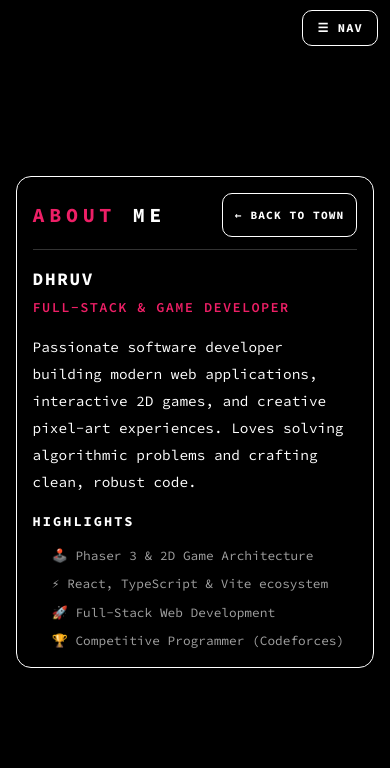
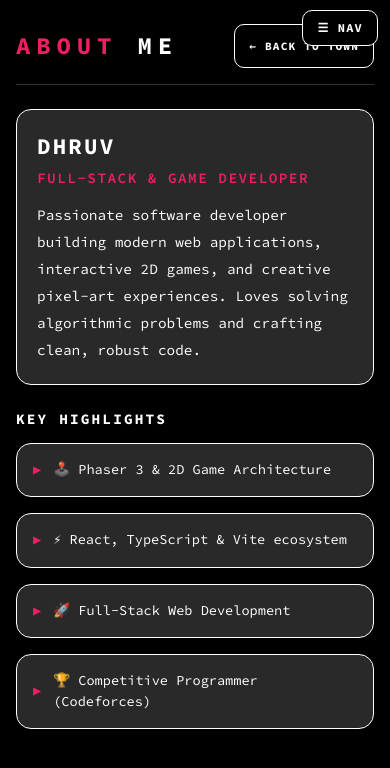
Before and after one commit to Dhruv-2903/Portfolio-, a React (Vite) app: page /about in a window 390 px wide. Shown: the top 768 px of the page. Built offline with nearby package versions, Linux system fonts and the light colour scheme.

Commit message:
responsive design full page with fluid clamp based sizing

```diff
--- a/src/App.css
+++ b/src/App.css
@@ -135,11 +135,12 @@
 /* Full Viewport Page Layout & Content Outlined Cards */
 .page-container {
   display: flex;
+  flex-direction: column;
   align-items: center;
-  justify-content: center;
+  justify-content: flex-start;
   min-height: 100vh;
   background-color: #000000;
-  padding: clamp(0.75rem, 3vw, 2.5rem);
+  padding: clamp(1.5rem, 4vw, 3.5rem) clamp(1rem, 4vw, 2.5rem);
   box-sizing: border-box;
   font-family: var(--font-source-code-pro);
   font-feature-settings: "zero" 1;
@@ -156,25 +157,16 @@
   }
 }
 
-.page-card {
-  background: #000000;
-  border: 1px solid #ffffff;
-  border-radius: 15px;
-  padding: clamp(1rem, 4vw, 2.25rem);
-  width: clamp(280px, 92vw, 680px);
-  max-width: 100%;
-  max-height: calc(100vh - 2 * clamp(0.75rem, 3vw, 2.5rem));
-  overflow-y: auto;
-  overflow-x: hidden;
-  color: #ffffff;
-  font-family: var(--font-source-code-pro);
+/* Full-Width Max 1200px Content Wrapper */
+.page-content-wrapper {
+  max-width: 1200px;
+  width: 100%;
+  margin: 0 auto;
+  display: flex;
+  flex-direction: column;
+  gap: clamp(1.5rem, 4vw, 2.5rem);
+  box-sizing: border-box;
   animation: fadeIn 0.2s ease-out;
-  box-sizing: border-box;
-}
-
-.page-card.page-card-large {
-  width: clamp(280px, 92vw, 1100px);
-  max-width: 100%;
 }
 
 .page-header {
@@ -182,20 +174,20 @@
   justify-content: space-between;
   align-items: center;
   border-bottom: 1px solid #333333;
-  padding-bottom: clamp(0.75rem, 2vw, 1.25rem);
-  margin-bottom: clamp(1rem, 3vw, 1.75rem);
-  gap: clamp(0.75rem, 2vw, 1.5rem);
+  padding-bottom: clamp(1rem, 2.5vw, 1.5rem);
+  gap: clamp(1rem, 3vw, 2rem);
   flex-wrap: wrap;
+  width: 100%;
 }
 
-/* Fluid Section Headings: Source Code Pro, uppercase, fluid font-size 20px -> 42px, fluid letter-spacing */
+/* Fluid Section Headings: Source Code Pro, uppercase, fluid font-size 24px -> 42px, fluid letter-spacing */
 .page-header h2 {
   margin: 0;
   font-family: var(--font-source-code-pro);
-  font-size: clamp(1.25rem, 4.2vw, 2.625rem);
+  font-size: clamp(1.5rem, 5vw, 2.625rem);
   font-weight: 700;
   text-transform: uppercase;
-  letter-spacing: clamp(0.12em, 1.2vw, 0.4em);
+  letter-spacing: clamp(0.15em, 1.5vw, 0.4em);
   line-height: 1.19;
   color: #ffffff;
   word-break: break-word;
@@ -209,12 +201,12 @@
   background: transparent;
   color: #ffffff;
   border: 1px solid #ffffff;
-  font-size: clamp(0.7rem, 1.1vw, 0.8rem);
+  font-size: clamp(0.7rem, 1.2vw, 0.75rem);
   font-weight: 700;
   text-transform: uppercase;
   letter-spacing: 0.1em;
   text-decoration: none;
-  padding: clamp(8px, 1.5vw, 10px) clamp(12px, 2vw, 16px);
+  padding: clamp(8px, 1.5vw, 12px) clamp(14px, 2vw, 20px);
   font-family: var(--font-source-code-pro);
   border-radius: 10px;
   min-height: 44px;
@@ -233,14 +225,27 @@
 .page-body {
   display: flex;
   flex-direction: column;
-  gap: clamp(1rem, 3vw, 1.75rem);
+  gap: clamp(1.5rem, 4vw, 2.5rem);
   font-family: var(--font-source-code-pro);
+  width: 100%;
+}
+
+/* About Page Hero & Highlights Grid */
+.about-hero-card {
+  background: #29292a;
+  border: 1px solid #ffffff;
+  border-radius: 15px;
+  padding: clamp(1.25rem, 3.5vw, 2.25rem);
+  display: flex;
+  flex-direction: column;
+  gap: clamp(0.75rem, 2vw, 1.25rem);
+  box-sizing: border-box;
 }
 
 .profile-header h3 {
   margin: 0 0 0.3rem 0;
   color: #ffffff;
-  font-size: clamp(1.1rem, 2.5vw, 1.4rem);
+  font-size: clamp(1.4rem, 3.5vw, 2.2rem);
   font-weight: 700;
   text-transform: uppercase;
   letter-spacing: 0.1em;
@@ -249,7 +254,7 @@
 .profile-header .role {
   margin: 0;
   color: #ee1f66;
-  font-size: clamp(0.85rem, 1.5vw, 0.95rem);
+  font-size: clamp(0.9rem, 2vw, 1.1rem);
   font-weight: 600;
   text-transform: uppercase;
   letter-spacing: 0.1em;
@@ -258,36 +263,51 @@
 .bio {
   line-height: 1.88;
   color: #ffffff;
-  font-size: clamp(0.9rem, 1.5vw, 1rem);
+  font-size: clamp(0.9rem, 1.8vw, 1.05rem);
   margin: 0;
 }
 
-.highlights h4,
-.skill-group h4 {
+.section-subtitle {
   color: #ffffff;
-  margin: 0 0 0.75rem 0;
-  font-size: clamp(0.85rem, 1.5vw, 0.95rem);
+  margin: 0 0 clamp(0.75rem, 2vw, 1.25rem) 0;
+  font-size: clamp(0.9rem, 2vw, 1.1rem);
   font-weight: 700;
   text-transform: uppercase;
   letter-spacing: 0.15em;
 }
 
-.highlights ul {
-  margin: 0;
-  padding-left: 1.2rem;
+.highlights-section {
   display: flex;
   flex-direction: column;
-  gap: 0.5rem;
 }
 
-.highlights li {
-  line-height: 1.6;
-  color: #a0a0a0;
-  font-size: clamp(0.8rem, 1.3vw, 0.9rem);
+.highlights-grid {
+  display: grid;
+  grid-template-columns: repeat(auto-fit, minmax(min(100%, 260px), 1fr));
+  gap: clamp(1rem, 2.5vw, 1.5rem);
+  width: 100%;
 }
 
-.skill-group {
-  margin-bottom: 0.5rem;
+.highlight-card {
+  background: #29292a;
+  border: 1px solid #ffffff;
+  border-radius: 15px;
+  padding: clamp(1rem, 2.5vw, 1.35rem);
+  display: flex;
+  align-items: center;
+  gap: 0.75rem;
+  box-sizing: border-box;
+}
+
+.highlight-card .bullet {
+  color: #ee1f66;
+  font-size: clamp(0.85rem, 1.5vw, 1rem);
+}
+
+.highlight-card .highlight-text {
+  color: #ffffff;
+  font-size: clamp(0.85rem, 1.6vw, 0.95rem);
+  line-height: 1.5;
 }
 
 .tags-container {
@@ -301,7 +321,7 @@
   border: 1px solid #ffffff;
   color: #ffffff;
   padding: 4px clamp(6px, 1.2vw, 10px);
-  font-size: clamp(0.7rem, 1vw, 0.8rem);
+  font-size: clamp(0.7rem, 1.1vw, 0.8rem);
   font-weight: 600;
   border-radius: 6px;
   text-transform: uppercase;
@@ -309,31 +329,33 @@
 }
 
 .pixel-tag.mini {
-  font-size: clamp(0.68rem, 0.95vw, 0.75rem);
+  font-size: clamp(0.68rem, 1vw, 0.75rem);
   padding: 3px clamp(5px, 1vw, 8px);
 }
 
-.projects-list {
+/* Projects Page 1200px Multi-Column Grid */
+.projects-grid {
   display: grid;
-  grid-template-columns: repeat(auto-fit, minmax(min(100%, 300px), 1fr));
-  gap: clamp(1rem, 2.5vw, 1.5rem);
+  grid-template-columns: repeat(auto-fit, minmax(min(100%, 340px), 1fr));
+  gap: clamp(1.25rem, 3vw, 2rem);
+  width: 100%;
 }
 
 .project-card {
   background: #29292a;
   border: 1px solid #ffffff;
   border-radius: 15px;
-  padding: clamp(1rem, 2.5vw, 1.35rem);
+  padding: clamp(1.25rem, 3vw, 1.75rem);
   display: flex;
   flex-direction: column;
-  gap: clamp(0.5rem, 1.5vw, 0.8rem);
+  gap: clamp(0.75rem, 2vw, 1rem);
   box-sizing: border-box;
 }
 
 .project-card h3 {
   margin: 0;
   color: #ffffff;
-  font-size: clamp(1rem, 2vw, 1.15rem);
+  font-size: clamp(1.1rem, 2.5vw, 1.35rem);
   font-weight: 700;
   text-transform: uppercase;
   letter-spacing: 0.1em;
@@ -342,7 +364,7 @@
 
 .project-card p {
   margin: 0;
-  font-size: clamp(0.85rem, 1.5vw, 0.95rem);
+  font-size: clamp(0.85rem, 1.6vw, 0.95rem);
   line-height: 1.7;
   color: #a0a0a0;
 }
@@ -363,7 +385,7 @@
   background: transparent;
   color: #ffffff;
   border: 1px solid #ffffff;
-  padding: clamp(8px, 1.5vw, 10px) clamp(12px, 2vw, 16px);
+  padding: clamp(8px, 1.5vw, 10px) clamp(14px, 2vw, 18px);
   font-size: clamp(0.7rem, 1.1vw, 0.8rem);
   font-weight: 700;
   text-transform: uppercase;
@@ -396,17 +418,19 @@
   color: #ffffff;
 }
 
-.contact-list {
-  display: flex;
-  flex-direction: column;
-  gap: clamp(0.75rem, 2vw, 1rem);
+/* Contact Page Layout & Grid */
+.contact-intro {
+  margin: 0 0 clamp(0.5rem, 1.5vw, 1rem) 0;
+  font-size: clamp(0.9rem, 1.8vw, 1.05rem);
+  color: #a0a0a0;
+  line-height: 1.6;
 }
 
-.contact-intro {
-  margin: 0 0 0.5rem 0;
-  font-size: clamp(0.85rem, 1.5vw, 0.95rem);
-  color: #a0a0a0;
-  line-height: 1.6;
+.contact-grid {
+  display: grid;
+  grid-template-columns: repeat(auto-fit, minmax(min(100%, 320px), 1fr));
+  gap: clamp(1rem, 2.5vw, 1.5rem);
+  width: 100%;
 }
 
 .contact-card {
@@ -416,7 +440,7 @@
   flex-wrap: wrap;
   background: #29292a;
   border: 1px solid #ffffff;
-  padding: clamp(0.75rem, 2.5vw, 1.15rem) clamp(0.85rem, 3vw, 1.5rem);
+  padding: clamp(1rem, 2.5vw, 1.35rem) clamp(1.15rem, 3vw, 1.75rem);
   border-radius: 15px;
   color: #ffffff;
   text-decoration: none;
@@ -436,21 +460,87 @@
   color: #ee1f66;
   text-transform: uppercase;
   letter-spacing: 0.1em;
-  font-size: clamp(0.85rem, 1.5vw, 0.95rem);
+  font-size: clamp(0.9rem, 1.8vw, 1.05rem);
 }
 
 .contact-card .link-label {
   color: #ffffff;
-  font-size: clamp(0.8rem, 1.4vw, 0.9rem);
+  font-size: clamp(0.85rem, 1.5vw, 0.95rem);
   word-break: break-all;
 }
 
-/* Ensure images and media inside page cards scale fluidly */
-.page-card img,
-.page-card video,
-.page-card svg,
-.page-card iframe {
+/* Skills Page Full-Width Category Grid */
+.skills-book-section {
+  width: 100%;
+  display: flex;
+  justify-content: center;
+  align-items: center;
+}
+
+.skills-category-section {
+  display: flex;
+  flex-direction: column;
+  width: 100%;
+  margin-top: clamp(1rem, 3vw, 2rem);
+}
+
+.skills-category-grid {
+  display: grid;
+  grid-template-columns: repeat(auto-fit, minmax(min(100%, 300px), 1fr));
+  gap: clamp(1.25rem, 3vw, 1.75rem);
+  width: 100%;
+}
+
+.skills-category-card {
+  background: #29292a;
+  border: 1px solid #ffffff;
+  border-radius: 15px;
+  padding: clamp(1.25rem, 3vw, 1.5rem);
+  display: flex;
+  flex-direction: column;
+  gap: clamp(0.75rem, 2vw, 1rem);
+  box-sizing: border-box;
+}
+
+.skills-category-card .category-title {
+  margin: 0;
+  color: #ee1f66;
+  font-size: clamp(1rem, 2.2vw, 1.2rem);
+  font-weight: 700;
+  text-transform: uppercase;
+  letter-spacing: 0.1em;
+}
+
+.category-skills-list {
+  list-style: none;
+  padding: 0;
+  margin: 0;
+  display: flex;
+  flex-direction: column;
+  gap: 0.6rem;
+}
+
+.category-skills-list li {
+  color: #ffffff;
+  font-size: clamp(0.85rem, 1.5vw, 0.95rem);
+  display: flex;
+  align-items: center;
+  gap: 0.5rem;
+  font-family: var(--font-source-code-pro);
+}
+
+.category-skills-list .bullet {
+  color: #ee1f66;
+  font-size: 0.7rem;
+}
+
+/* Ensure images and media inside page containers scale fluidly */
+.page-container img,
+.page-container video,
+.page-container svg,
+.page-container iframe {
   max-width: 100%;
+  height: auto;
 }
 
 /* Skills Page Book Layout */
--- a/src/pages/AboutPage.tsx
+++ b/src/pages/AboutPage.tsx
@@ -5,7 +5,7 @@ import { aboutData } from '../data/content';
 export const AboutPage: React.FC = () => {
   return (
     <div className="page-container">
-      <div className="page-card">
+      <div className="page-content-wrapper">
         <header className="page-header">
           <h2>
             <span className="heading-pink">{aboutData.title.split(' ')[0]}</span>{' '}
@@ -15,19 +15,28 @@ export const AboutPage: React.FC = () => {
             ← BACK TO TOWN
           </Link>
         </header>
+
         <main className="page-body">
-          <div className="profile-header">
-            <h3>{aboutData.name}</h3>
-            <p className="role">{aboutData.role}</p>
+          {/* Main Hero Profile Card */}
+          <div className="about-hero-card">
+            <div className="profile-header">
+              <h3>{aboutData.name}</h3>
+              <p className="role">{aboutData.role}</p>
+            </div>
+            <p className="bio">{aboutData.bio}</p>
           </div>
-          <p className="bio">{aboutData.bio}</p>
-          <div className="highlights">
-            <h4>HIGHLIGHTS</h4>
-            <ul>
+
+          {/* Highlights Section as Full-Width Grid */}
+          <div className="highlights-section">
+            <h4 className="section-subtitle">KEY HIGHLIGHTS</h4>
+            <div className="highlights-grid">
               {aboutData.highlights.map((item, idx) => (
-                <li key={idx}>{item}</li>
+                <div key={idx} className="highlight-card">
+                  <span className="bullet">▶</span>
+                  <span className="highlight-text">{item}</span>
+                </div>
               ))}
-            </ul>
+            </div>
           </div>
         </main>
       </div>
--- a/src/pages/ProjectsPage.tsx
+++ b/src/pages/ProjectsPage.tsx
@@ -5,7 +5,7 @@ import { projectsData } from '../data/content';
 export const ProjectsPage: React.FC = () => {
   return (
     <div className="page-container">
-      <div className="page-card page-card-large">
+      <div className="page-content-wrapper">
         <header className="page-header">
           <h2>
             <span className="heading-pink">FEATURED</span>{' '}
@@ -15,7 +15,9 @@ export const ProjectsPage: React.FC = () => {
             ← BACK TO TOWN
           </Link>
         </header>
-        <main className="page-body projects-list">
+
+        <main className="page-body">
+          <div className="projects-grid">
             {projectsData.map((project) => (
               <div key={project.id} className="project-card">
                 <h3>{project.title}</h3>
@@ -51,6 +53,7 @@ export const ProjectsPage: React.FC = () => {
                 </div>
               </div>
             ))}
+          </div>
         </main>
       </div>
     </div>
```
Also changed, not shown: src/pages/ContactPage.tsx (+5 -2 lines), src/pages/SkillsPage.tsx (+28 -2 lines). Lines whose indentation alone changed are shown as unchanged.
